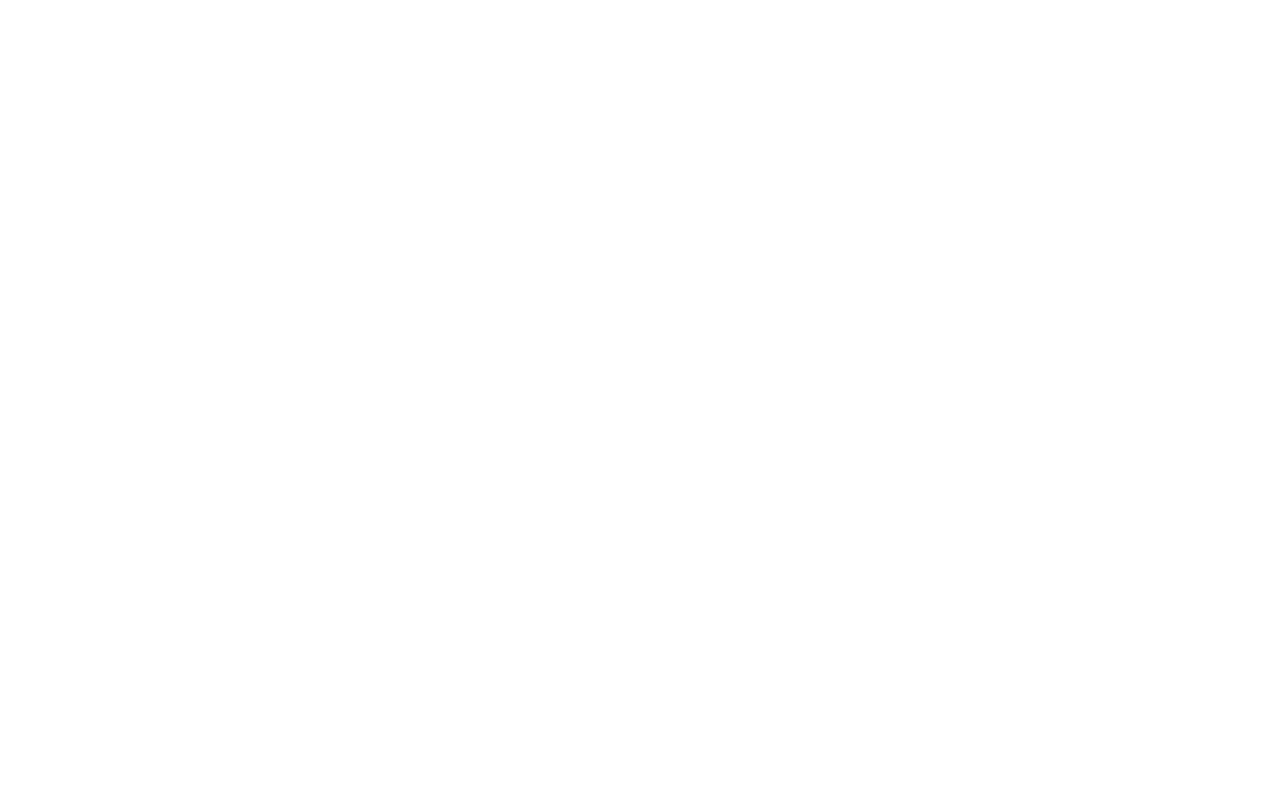
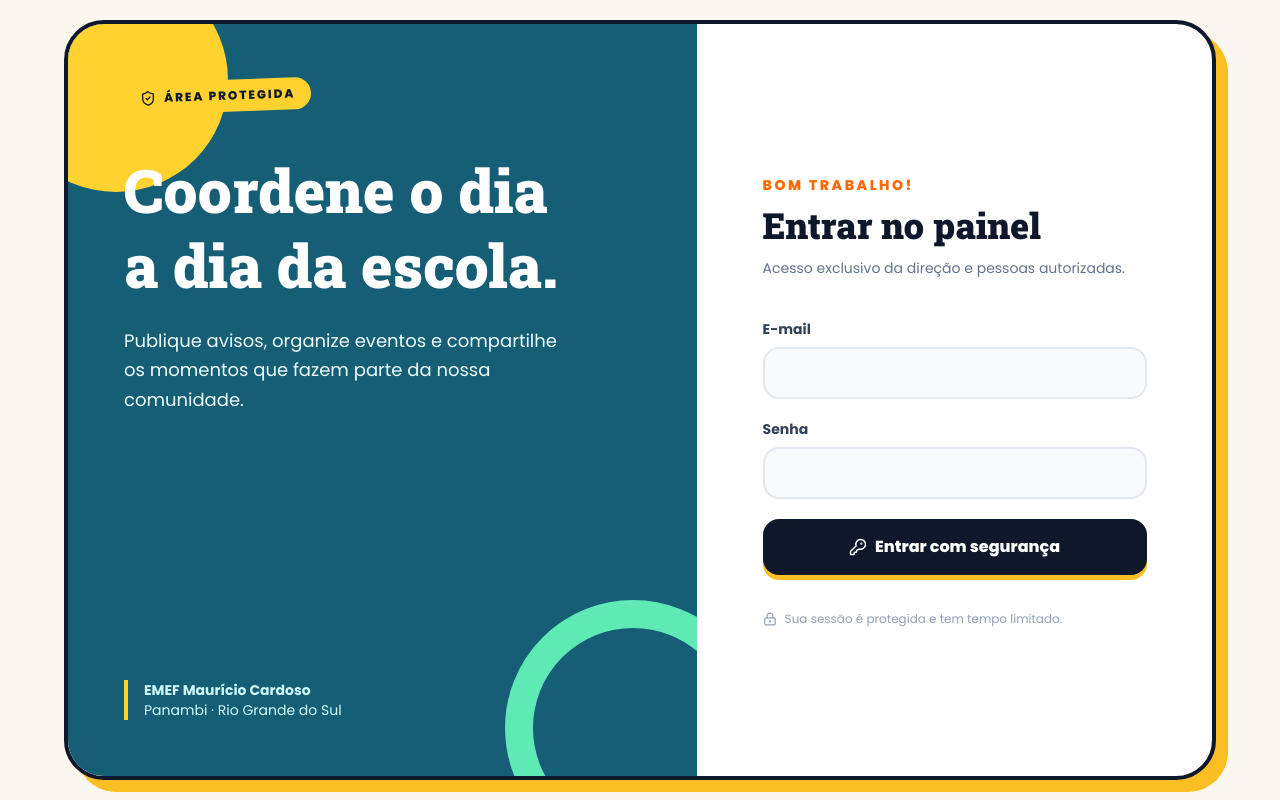
Before and after one commit to CrisleyWolgien/Escola-Mauricio-Cardoso, a React app in the folder frontend/: page /admin in a window 1280 px wide. Before the commit this address had no page. Built offline with nearby package versions, Linux system fonts and the light colour scheme; no server answers; the HTML template or start-up script is replaced by a standard one.

Commit message:
feat: adicionar interface inicial do painel administrativo

```diff
--- a/frontend/src/App.jsx
+++ b/frontend/src/App.jsx
@@ -7,6 +7,8 @@
 import CalendarioPage from "./pages/CalendarioPage";
 import JogosPage from "./pages/JogosPage";
 import MomentosPage from "./pages/MomentosPage";
+import AdminLogin from "./pages/AdminLogin";
+import AdminDashboard from "./pages/AdminDashboard";
 
 function App() {
   return (
@@ -21,6 +23,8 @@
           <Route path="jogos" element={<JogosPage />} />
           <Route path="momentos" element={<MomentosPage />} />
         </Route>
+        <Route path="/admin" element={<AdminLogin />} />
+        <Route path="/admin/painel" element={<AdminDashboard />} />
       </Routes>
     </BrowserRouter>
   );
--- /dev/null
+++ b/frontend/src/pages/AdminDashboard.jsx
@@ -0,0 +1,32 @@
+import { CalendarDays, ChevronRight, FileText, Gamepad2, Image, LogOut, Settings, Sparkles } from "lucide-react";
+import { Link, Navigate, useNavigate } from "react-router-dom";
+
+const sections = [
+  { title: "Avisos", text: "Comunicados para as famílias", icon: FileText, color: "bg-orange-100 text-orange-700", path: "/admin/avisos" },
+  { title: "Calendário", text: "Eventos e datas escolares", icon: CalendarDays, color: "bg-emerald-100 text-emerald-700", path: "/admin/calendario" },
+  { title: "Galeria", text: "Álbuns e fotos da escola", icon: Image, color: "bg-pink-100 text-pink-700", path: "/admin/galeria" },
+  { title: "Jogos", text: "Links educativos por série", icon: Gamepad2, color: "bg-indigo-100 text-indigo-700", path: "/admin/jogos" },
+];
+
+export default function AdminDashboard() {
+  const navigate = useNavigate();
+  if (!sessionStorage.getItem("emef_admin_token")) return <Navigate to="/admin" replace />;
+  function logout() { sessionStorage.removeItem("emef_admin_token"); navigate("/admin"); }
+  return (
+    <main className="min-h-screen bg-[#fbf7ee] p-4 font-Poppins text-slate-800 md:p-8">
+      <div className="mx-auto max-w-6xl">
+        <header className="flex flex-col gap-5 rounded-[2rem] border-2 border-slate-900 bg-slate-900 px-6 py-6 text-white shadow-[7px_7px_0_#fbbf24] sm:flex-row sm:items-center sm:justify-between md:px-9">
+          <div><p className="text-xs font-black uppercase tracking-[0.18em] text-amber-300">Área administrativa</p><h1 className="mt-1 font-RobotoSlab text-2xl font-black">EMEF Maurício Cardoso</h1></div>
+          <div className="flex items-center gap-3"><Link to="/" className="rounded-xl bg-white/10 px-4 py-2 text-sm font-bold hover:bg-white/20">Ver site</Link><button onClick={logout} className="inline-flex items-center gap-2 rounded-xl bg-rose-400 px-4 py-2 text-sm font-black text-slate-900 hover:bg-rose-300"><LogOut size={16} /> Sair</button></div>
+        </header>
+        <section className="mt-10 grid gap-6 lg:grid-cols-[1.1fr_0.9fr]">
+          <div className="rounded-[2rem] border-2 border-amber-300 bg-amber-100 p-7 md:p-9"><span className="inline-flex rounded-full bg-white px-3 py-1 text-xs font-black uppercase tracking-wider text-orange-600"><Sparkles size={14} className="mr-1" /> Central de conteúdo</span><h2 className="mt-5 max-w-xl font-RobotoSlab text-3xl font-black leading-tight text-slate-900">O que a comunidade precisa saber hoje?</h2><p className="mt-3 max-w-xl text-slate-600">Escolha uma seção para criar, revisar ou publicar conteúdos no site.</p></div>
+          <Link to="/admin/configuracoes" className="group flex items-center justify-between rounded-[2rem] border-2 border-slate-900 bg-white p-7 transition hover:-translate-y-1 hover:shadow-[5px_5px_0_#0f766e]"><div><Settings className="text-teal-700" /><h2 className="mt-4 font-RobotoSlab text-xl font-black">Dados da escola</h2><p className="mt-1 text-sm text-slate-500">Contato, endereço e redes sociais</p></div><ChevronRight className="transition group-hover:translate-x-1" /></Link>
+        </section>
+        <section className="mt-8 grid gap-5 sm:grid-cols-2">
+          {sections.map(({ title, text, icon: Icon, color, path }) => <Link key={title} to={path} className="group flex items-center gap-5 rounded-[1.7rem] border-2 border-slate-200 bg-white p-6 transition hover:border-slate-900 hover:shadow-[5px_5px_0_#fbbf24]"><div className={`rounded-2xl p-4 ${color}`}><Icon size={28} /></div><div className="grow"><h3 className="font-RobotoSlab text-xl font-black">{title}</h3><p className="mt-1 text-sm text-slate-500">{text}</p></div><ChevronRight className="text-slate-400 transition group-hover:translate-x-1" /></Link>)}
+        </section>
+      </div>
+    </main>
+  );
+}
--- /dev/null
+++ b/frontend/src/pages/AdminLogin.jsx
@@ -0,0 +1,70 @@
+import { useState } from "react";
+import { KeyRound, LockKeyhole, ShieldCheck } from "lucide-react";
+import { useNavigate } from "react-router-dom";
+
+const API_URL = import.meta.env.VITE_API_URL || "http://127.0.0.1:8001/api";
+
+export default function AdminLogin() {
+  const navigate = useNavigate();
+  const [email, setEmail] = useState("");
+  const [password, setPassword] = useState("");
+  const [error, setError] = useState("");
+  const [loading, setLoading] = useState(false);
+
+  async function handleSubmit(event) {
+    event.preventDefault();
+    setLoading(true);
+    setError("");
+    try {
+      const response = await fetch(`${API_URL}/auth/login`, {
+        method: "POST",
+        headers: { "Content-Type": "application/json" },
+        body: JSON.stringify({ email, password }),
+      });
+      if (!response.ok) throw new Error("Credenciais inválidas");
+      const { access_token } = await response.json();
+      sessionStorage.setItem("emef_admin_token", access_token);
+      navigate("/admin/painel");
+    } catch {
+      setError("Não foi possível entrar. Confira seu e-mail e senha.");
+    } finally {
+      setLoading(false);
+    }
+  }
+
+  return (
+    <main className="min-h-screen bg-[#fbf7ee] p-5 font-Poppins text-slate-800 selection:bg-amber-200">
+      <div className="mx-auto grid min-h-[calc(100vh-2.5rem)] max-w-6xl overflow-hidden rounded-[2.5rem] border-4 border-slate-900 bg-white shadow-[12px_12px_0_#fbbf24] lg:grid-cols-[1.1fr_0.9fr]">
+        <section className="relative overflow-hidden bg-[#155e75] p-8 text-white md:p-14">
+          <div className="absolute -left-16 -top-14 h-56 w-56 rounded-full bg-amber-300" />
+          <div className="absolute -bottom-20 -right-16 h-64 w-64 rounded-full border-[28px] border-emerald-300" />
+          <div className="relative flex h-full flex-col justify-between">
+            <div>
+              <span className="inline-flex -rotate-2 items-center gap-2 rounded-full bg-amber-300 px-4 py-2 text-xs font-black uppercase tracking-[0.16em] text-slate-900"><ShieldCheck size={16} /> Área protegida</span>
+              <h1 className="mt-10 max-w-md font-RobotoSlab text-4xl font-black leading-tight md:text-6xl">Coordene o dia a dia da escola.</h1>
+              <p className="mt-6 max-w-md text-lg leading-relaxed text-cyan-50">Publique avisos, organize eventos e compartilhe os momentos que fazem parte da nossa comunidade.</p>
+            </div>
+            <p className="mt-14 border-l-4 border-amber-300 pl-4 text-sm font-bold text-cyan-100">EMEF Maurício Cardoso<br /><span className="font-normal">Panambi · Rio Grande do Sul</span></p>
+          </div>
+        </section>
+
+        <section className="flex items-center p-7 md:p-14">
+          <div className="mx-auto w-full max-w-sm">
+            <div className="mb-10">
+              <span className="text-sm font-black uppercase tracking-[0.18em] text-orange-500">Bom trabalho!</span>
+              <h2 className="mt-2 font-RobotoSlab text-4xl font-black text-slate-900">Entrar no painel</h2>
+              <p className="mt-3 text-sm leading-relaxed text-slate-500">Acesso exclusivo da direção e pessoas autorizadas.</p>
+            </div>
+            <form className="space-y-5" onSubmit={handleSubmit}>
+              <label className="block text-sm font-bold text-slate-700">E-mail<input value={email} onChange={(e) => setEmail(e.target.value)} type="email" required className="mt-2 w-full rounded-2xl border-2 border-slate-200 bg-slate-50 px-4 py-3.5 outline-none transition focus:border-teal-600 focus:bg-white" /></label>
+              <label className="block text-sm font-bold text-slate-700">Senha<input value={password} onChange={(e) => setPassword(e.target.value)} type="password" required minLength="12" className="mt-2 w-full rounded-2xl border-2 border-slate-200 bg-slate-50 px-4 py-3.5 outline-none transition focus:border-teal-600 focus:bg-white" /></label>
+              {error && <p role="alert" className="rounded-xl bg-rose-50 px-4 py-3 text-sm font-semibold text-rose-700">{error}</p>}
+              <button disabled={loading} className="flex w-full items-center justify-center gap-2 rounded-2xl bg-slate-900 px-5 py-4 font-black text-white shadow-[0_5px_0_#fbbf24] transition hover:-translate-y-0.5 disabled:opacity-60"><KeyRound size={18} />{loading ? "Entrando..." : "Entrar com segurança"}</button>
+            </form>
+            <p className="mt-9 flex items-center gap-2 text-xs text-slate-400"><LockKeyhole size={14} /> Sua sessão é protegida e tem tempo limitado.</p>
+          </div>
+        </section>
+      </div>
+    </main>
+  );
+}
```
